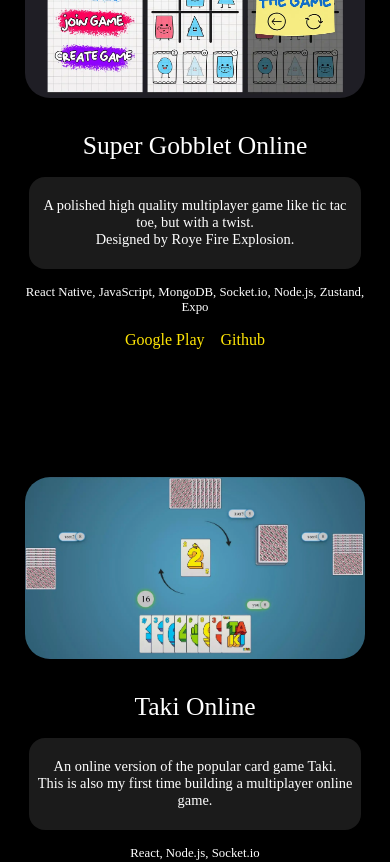
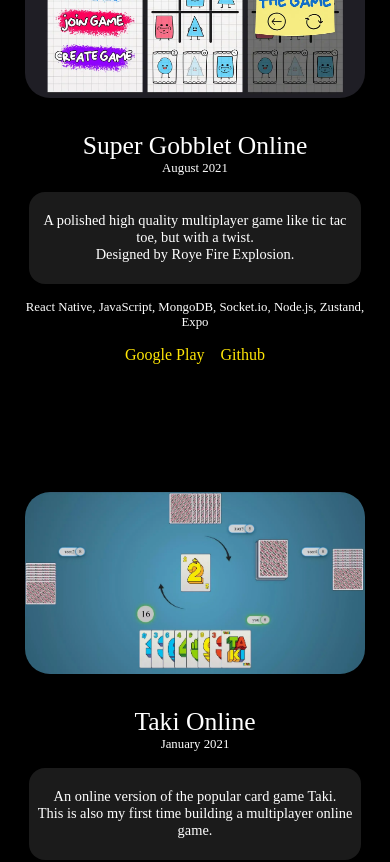
Before and after one commit to nktfh100/nktfh100.com, a React (Create React App) app: page / in a window 390 px wide. Shown: the part 1780-2642 px from the top of the page. Built offline with nearby package versions, Linux system fonts and the light colour scheme; a web font is replaced by a local one.

Commit message:
Added projects dates

```diff
--- a/src/components/portfolio/Portfolio.tsx
+++ b/src/components/portfolio/Portfolio.tsx
@@ -2,41 +2,46 @@
 import "./Portfolio.scss";
 import ProjectItem from "./projectItem/ProjectItem";
 
-const projects: { title: string, desc: string, image?: string, technologies: string[], youtubeLink?: string, links: string[] }[] = [
+const projects: { title: string, desc: string, image?: string, technologies: string[], youtubeLink?: string, links: string[], date: string }[] = [
     {
         title: "Super Gobblet Online",
         desc: "A polished high quality multiplayer game like tic tac toe, but with a twist.\nDesigned by Roye Fire Explosion.",
         image: "/assets/media/gobblet_img_1.webp",
         technologies: ["React Native", "JavaScript", "MongoDB", "Socket.io", "Node.js", "Zustand", "Expo"],
-        links: ["Google Play@https://play.google.com/store/apps/details?id=com.nktfh100.supergobbletonline", "Github@https://github.com/nktfh100/super-gobblet-online"]
+        links: ["Google Play@https://play.google.com/store/apps/details?id=com.nktfh100.supergobbletonline", "Github@https://github.com/nktfh100/super-gobblet-online"],
+        date: "August 2021"
     },
     {
         title: "Taki Online",
         desc: "An online version of the popular card game Taki.\nThis is also my first time building a multiplayer online game.",
         image: "/assets/media/taki_img_1.webp",
         technologies: ["React", "Node.js", "Socket.io"],
-        links: ["Website@https://taki-online.nktfh100.com/"]
+        links: ["Website@https://taki-online.nktfh100.com/"],
+        date: "January 2021"
     },
     {
         title: "Music Player",
         desc: 'A fully functional local music player that allows you to download songs from YouTube.',
         image: "/assets/media/music_player_img_1.webp",
         technologies: ["JavaScript", "React", "Electron"],
-        links: []
+        links: [],
+        date: "August 2019"
     },
     {
         title: "KritzCoin",
         desc: "A virtual currency bot I was commissioned to develop where users can buy and sell items from each other using their coins.",
         image: "/assets/media/kritzcoin_img.webp",
         technologies: ["JavaScript", "Node.js", "MySQL"],
-        links: []
+        links: [],
+        date: "July 2021"
     },
     {
         title: "Among Us in Minecraft",
         desc: "The popular game 'Among Us' made into a minecraft plugin.\n In the video, you can see topstrix, a popular youtuber, playing with the plugin.",
         youtubeLink: "https://www.youtube.com/embed/lvaesLLZ4EU",
         technologies: ["Java", "SpigotAPI"],
-        links: ["SpigotMC@https://www.spigotmc.org/resources/imposters-minigame-1-16-1-16-5.86051/"]
+        links: ["SpigotMC@https://www.spigotmc.org/resources/imposters-minigame-1-16-1-16-5.86051/"],
+        date: "November 2020"
     },
 ];
 
@@ -48,8 +53,8 @@
                 <div className="content">
                     {projects.map((project, index) => {
                         return (
-                            <ScrollAnimation animateIn={index % 2 == 0 ? "animate__slideInLeft" : "animate__slideInRight"} duration={1.8} offset={50} animateOnce={true} initiallyVisible={false}>
-                                <ProjectItem key={index} isLeft={index % 2 == 0} title={project.title} description={project.desc} image={project.image} youtubeLink={project.youtubeLink} technologies={project.technologies} links={project.links} />
+                            <ScrollAnimation animateIn={index % 2 == 0 ? "animate__slideInLeft" : "animate__slideInRight"} duration={1.4} offset={50} animateOnce={true} initiallyVisible={false}>
+                                <ProjectItem key={index} isLeft={index % 2 == 0} title={project.title} description={project.desc} image={project.image} youtubeLink={project.youtubeLink} technologies={project.technologies} links={project.links} date={project.date} />
                             </ScrollAnimation>
                         );
                     })}
--- a/src/components/portfolio/projectItem/ProjectItem.scss
+++ b/src/components/portfolio/projectItem/ProjectItem.scss
@@ -24,9 +24,17 @@
         flex-direction: column;
         align-items: center;
         gap: 1rem;
-        .project-title {
-            font-size: 2.7rem;
-            font-weight: 100;
+        .project-top-container {
+            .project-title {
+                font-size: 2.7rem;
+                font-weight: 100;
+                text-align: center;
+            }
+            .project-date {
+                font-size: 1.2rem;
+                font-weight: 100;
+                text-align: center;
+            }
         }
         .project-description-container {
             flex: 1;
@@ -78,8 +86,13 @@
         }
         .project-desc {
             gap: 1rem;
-            .project-title {
-                font-size: 1.6rem;
+            .project-top-container {
+                .project-title {
+                    font-size: 1.6rem;
+                }
+                .project-date {
+                    font-size: 0.8rem;
+                }
             }
             .project-description-container {
                 width: 85vw;
--- a/src/components/portfolio/projectItem/ProjectItem.tsx
+++ b/src/components/portfolio/projectItem/ProjectItem.tsx
@@ -2,7 +2,7 @@
 import ProjectLink from "./ProjectLink";
 import "./ProjectItem.scss";
 
-export default function ProjectItem({ title, description, image, youtubeLink, technologies, isLeft, links }: { title: string; description: string; image?: string; youtubeLink?: string; technologies: string[]; isLeft: boolean; links: string[]; }) {
+export default function ProjectItem({ title, description, image, youtubeLink, technologies, isLeft, links, date }: { title: string; description: string; image?: string; youtubeLink?: string; technologies: string[]; isLeft: boolean; links: string[]; date: string; }) {
     const isMobile = useCheckMobileScreen();
 
     const mediaElement = (<div className="project-media">
@@ -14,7 +14,10 @@
         <div className="project-item">
             {isLeft || isMobile ? mediaElement : null}
             <div className="project-desc">
-                <h2 className="project-title">{title}</h2>
+                <div className="project-top-container">
+                    <h2 className="project-title">{title}</h2>
+                    <h3 className="project-date">{date}</h3>
+                </div>
                 <div className="project-description-container">
                     <div className="project-description">{description.split("\n").map((line, index) => {
                         return <p key={index}>{line}</p>;
--- a/src/components/services/Services.tsx
+++ b/src/components/services/Services.tsx
@@ -6,7 +6,7 @@
 export default function Services() {
     return (
         <div id="services" className="services-container">
-            <ScrollAnimation animateIn="animate__slideInLeft" animateOnce={true} duration={1.8} initiallyVisible={false} className="content-container">
+            <ScrollAnimation animateIn="animate__slideInLeft" animateOnce={true} duration={1.4} initiallyVisible={false} className="content-container">
                 <h1 className="title">Services</h1>
                 <div className="content">
                     <div className="content-left">
```
